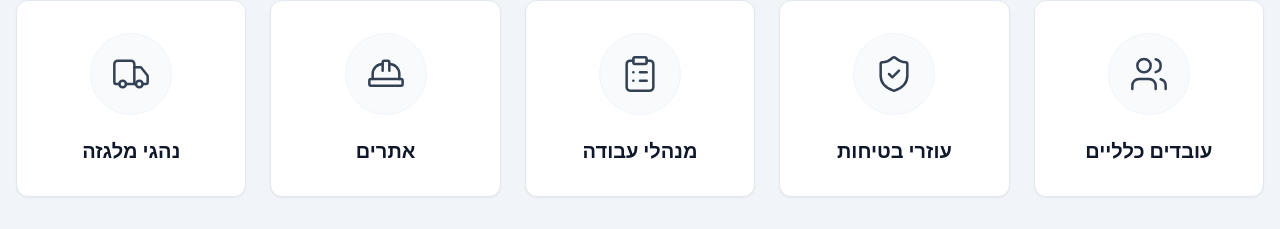
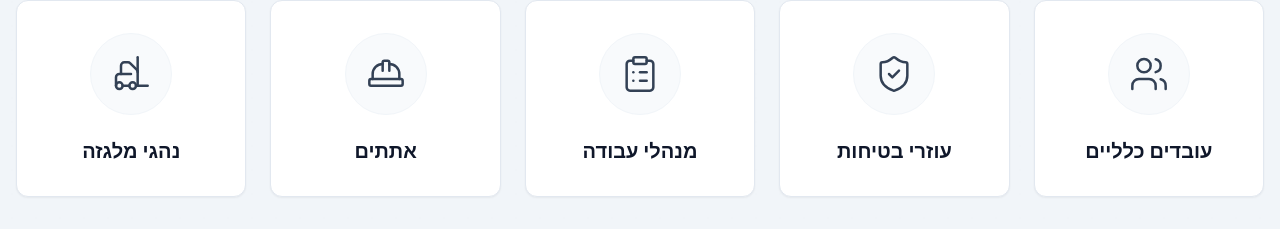
Before and after one commit to diab99205/maale-hashahar-manpower, a React (Vite) app: page / in a window 1280 px wide. Shown: the part 1632-1861 px from the top of the page. Built offline with nearby package versions, Linux system fonts and the light colour scheme.

Commit message:
icon fix- forklift

```diff
--- a/App.tsx
+++ b/App.tsx
@@ -3,7 +3,7 @@ import { TRANSLATIONS, SERVICES_LIST, PROJECTS_LIST, CONTACT_INFO } from './cons
 import { Language } from './types';
 import AccessibilityPanel from './components/AccessibilityPanel';
 import LanguageSwitcher from './components/LanguageSwitcher';
-import { Phone, Mail, Menu, X, CheckCircle, ArrowRight, Instagram, Facebook, ChevronDown, FileCheck } from 'lucide-react';
+import { Phone, Mail, Menu, X, CheckCircle, ArrowRight, Instagram, Facebook, ChevronDown, FileCheck, Forklift } from 'lucide-react';
 import { motion, AnimatePresence } from 'framer-motion';
 
 function App() {
--- a/constants.ts
+++ b/constants.ts
@@ -1,5 +1,5 @@
 import { Translation, ProjectItem, Language } from './types';
-import { HardHat, Truck, ShieldCheck, ClipboardList, Users } from 'lucide-react';
+import { HardHat, Truck, ShieldCheck, ClipboardList, Users, Forklift } from 'lucide-react';
 
 export const TRANSLATIONS: Record<Language, Translation> = {
   he: {
@@ -182,8 +182,8 @@ export const SERVICES_LIST = [
   { icon: Users, label_he: 'עובדים כלליים', label_ar: 'عمال عامون', label_en: 'General Workers' },
   { icon: ShieldCheck, label_he: 'עוזרי בטיחות', label_ar: 'مساعدو أمان', label_en: 'Safety Assistants' },
   { icon: ClipboardList, label_he: 'מנהלי עבודה', label_ar: 'مديرو عمل', label_en: 'Site Managers' },
-  { icon: HardHat, label_he: 'אתרים', label_ar: 'إشارات', label_en: 'Signalmen' },
-  { icon: Truck, label_he: 'נהגי מלגזה', label_ar: 'سائقي رافعات شوكية', label_en: 'Forklift Drivers' },
+  { icon: HardHat, label_he: 'אתתים', label_ar: 'إشارات', label_en: 'Signalmen' },
+  { icon: Forklift, label_he: 'נהגי מלגזה', label_ar: 'سائقي رافعات شوكية', label_en: 'Forklift Drivers' },
 ];
 
 export const PROJECTS_LIST: ProjectItem[] = [
```
